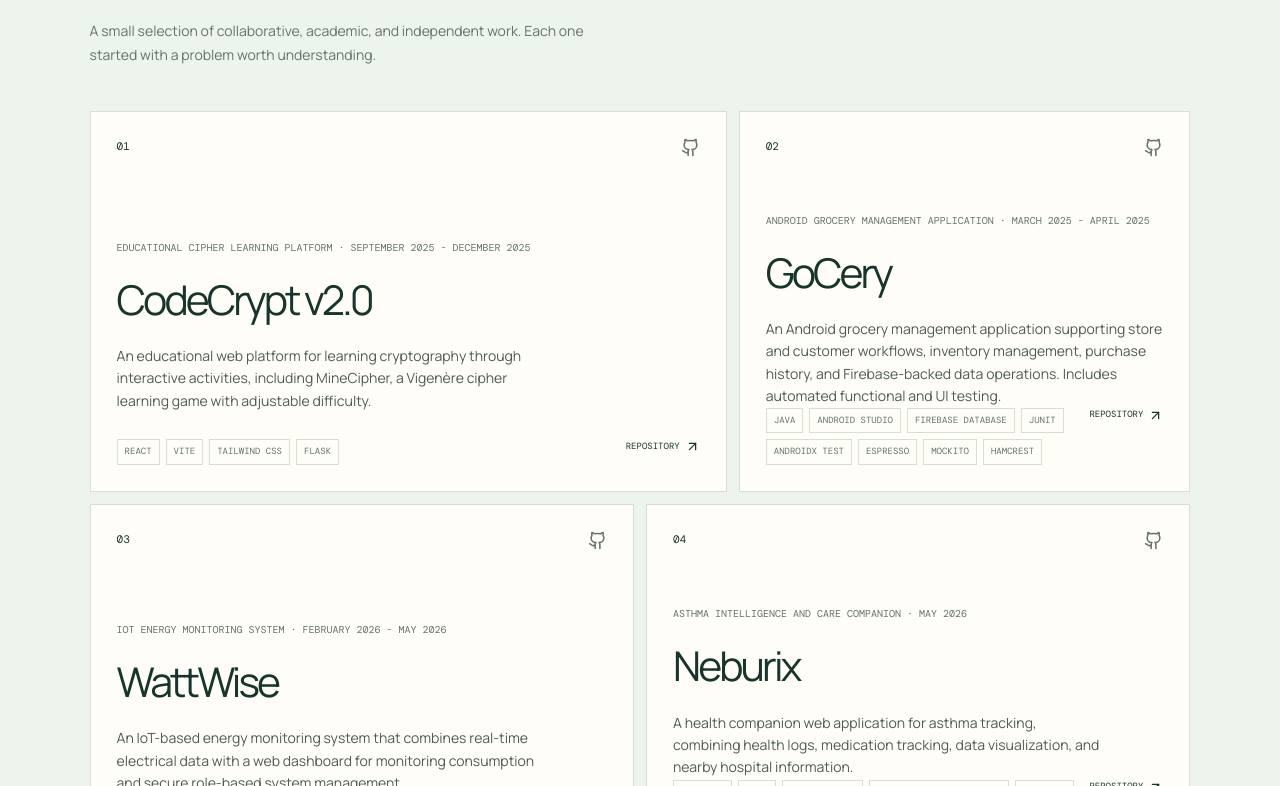
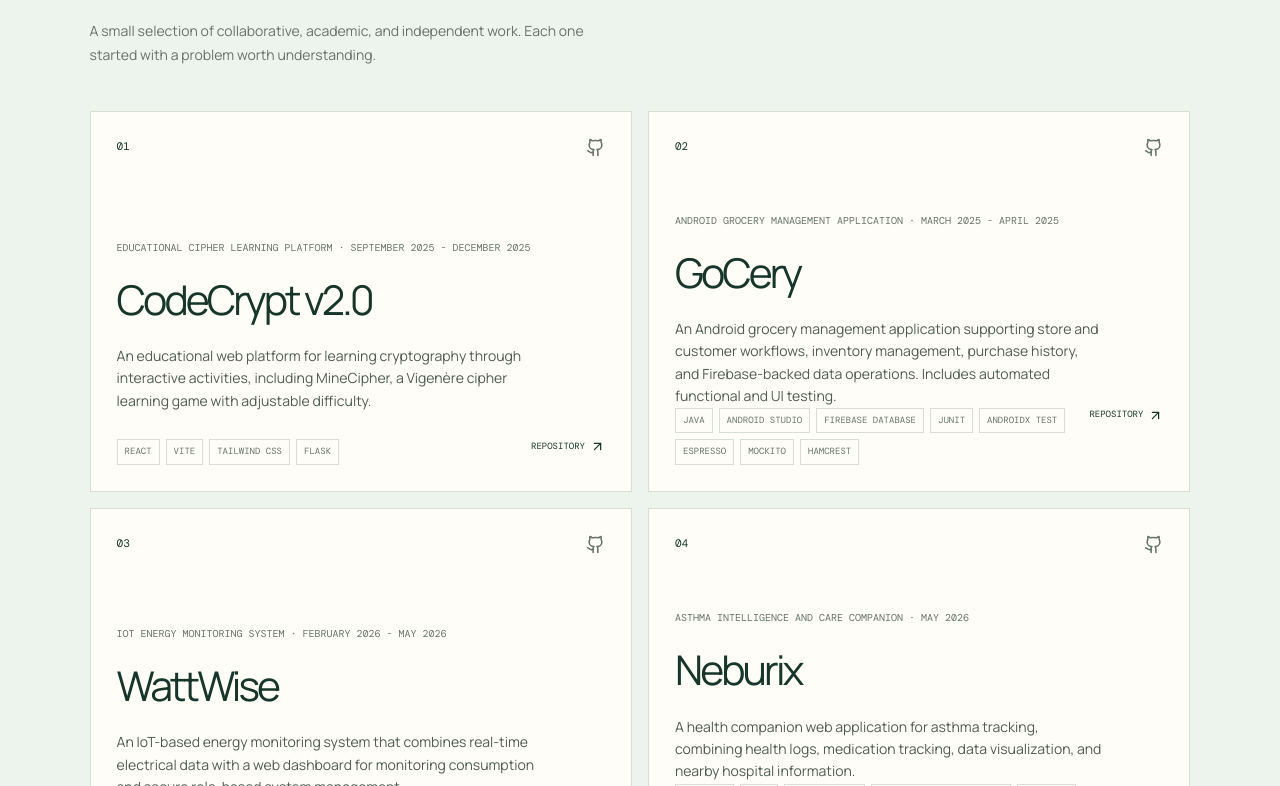
Before and after one commit to coochill/portfolio, a React (Vite) app: page / in a window 1280 px wide. Shown: the part 1754-2540 px from the top of the page. Built offline with nearby package versions, Linux system fonts and the light colour scheme.

Commit message:
style: box symmetry

```diff
--- a/src/index.css
+++ b/src/index.css
@@ -256,13 +256,14 @@ body { background: var(--paper); color: var(--ink); }
 .about-meta span { color: var(--muted); }
 .about-links { gap: 18px; }
 
-.project-grid { gap: 12px; }
+.project-grid { gap: 16px; grid-template-columns: repeat(2, minmax(0, 1fr)); }
 .project-card,
 .project-card:nth-child(1),
 .project-card:nth-child(2) {
   background: var(--surface) !important;
   border: 1px solid var(--line);
   color: var(--ink);
+  grid-column: auto;
   min-height: 360px;
   padding: 26px;
 }
```
